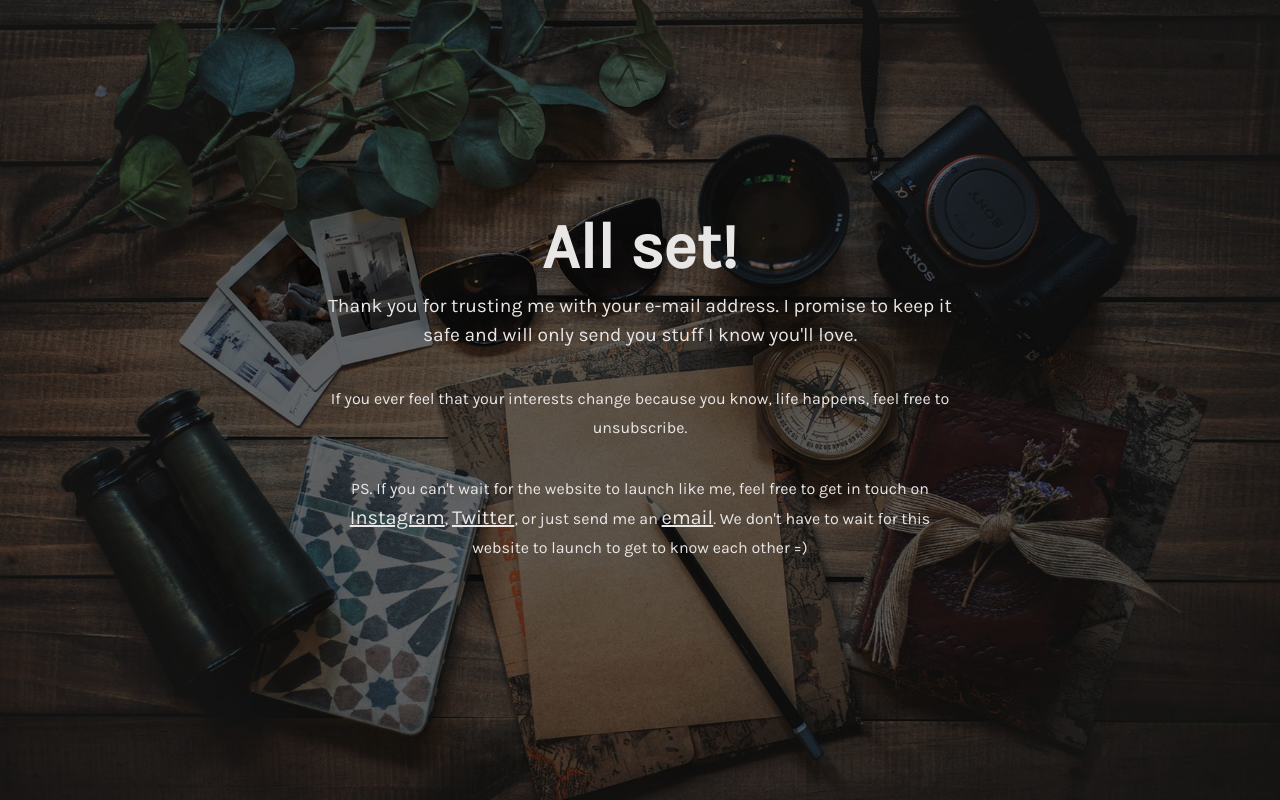
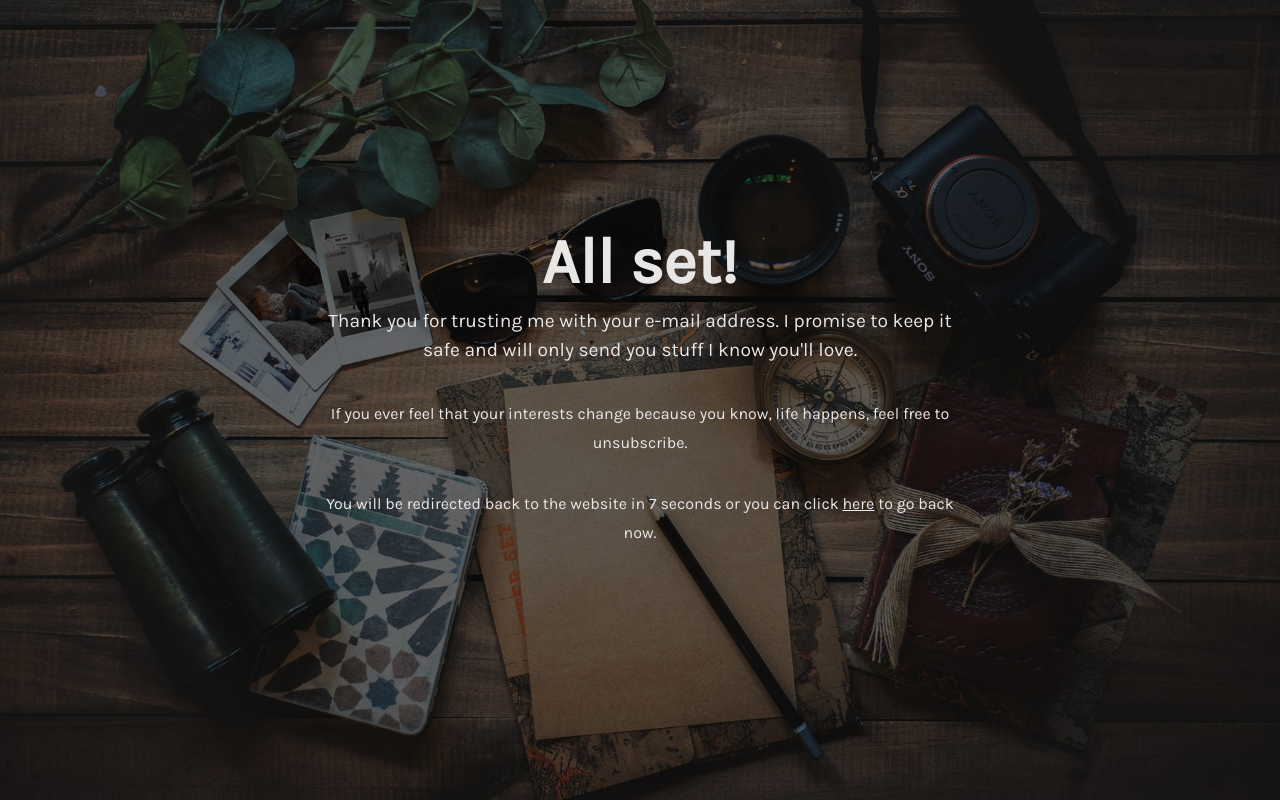
Before and after one commit to Claudia413/supreme-octo-fun, a Vue app: page /thank-you in a window 1280 px wide. Built offline with nearby package versions, Linux system fonts and the light colour scheme; no server answers; what prismic-vue, vue-typed-js would draw is missing.

Commit message:
Redirect back to website after 7 sec after newsletter signup thanku page

```diff
--- a/src/components/ThanksForSigningUp.vue
+++ b/src/components/ThanksForSigningUp.vue
@@ -4,16 +4,23 @@
 			<h2>All set!</h2>
 			<p>Thank you for trusting me with your e-mail address. I promise to keep it safe and will only send you stuff I know you'll love.</p>
 			<p>If you ever feel that your interests change because you know, life happens, feel free to unsubscribe.</p>
-			<p>PS. If you can't wait for the website to launch like me, feel free to get in touch on <span><a href="https://www.instagram.com/claudia414" target="_blank">Instagram</a></span>, <span><a href="https://twitter.com/Claudia_blonde" target="_blank">Twitter</a></span>, or just send me an <span><a href="mailto:claudiaengelsman@gmail.com">email</a></span>. We don't have to wait for this website to launch to get to know each other =)</p>
+			<p>You will be redirected back to the website in 7 seconds or you can click <span class="clickable" @click="goBack()">here</span> to go back now.</p>
 		</div>
 	</header>
 </template>
 
 <script>
 
-
 export default {
 	name: "ThanksForSigningUp",
+	methods: {
+		goBack() {
+			history.back()
+		}
+	},
+	created() {
+		setTimeout(() => this.goBack(), 7000);
+	},
 }
 </script>
 
@@ -41,8 +48,9 @@ header {
 	p + p{
 		font-size: 1rem;
 	}
-	a {
+	.clickable {
 		text-decoration: underline;
+		cursor: pointer;
 	}
 	.overlay {
 		height: 100%;
```
